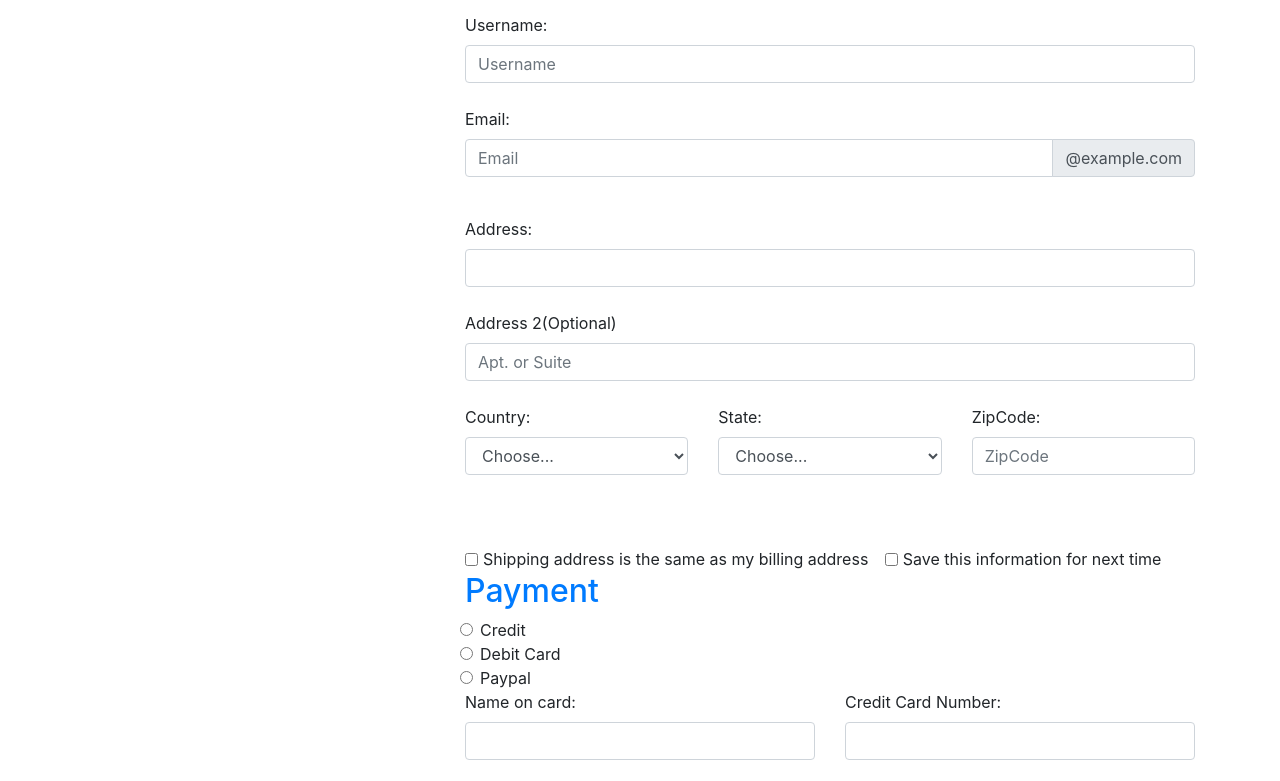
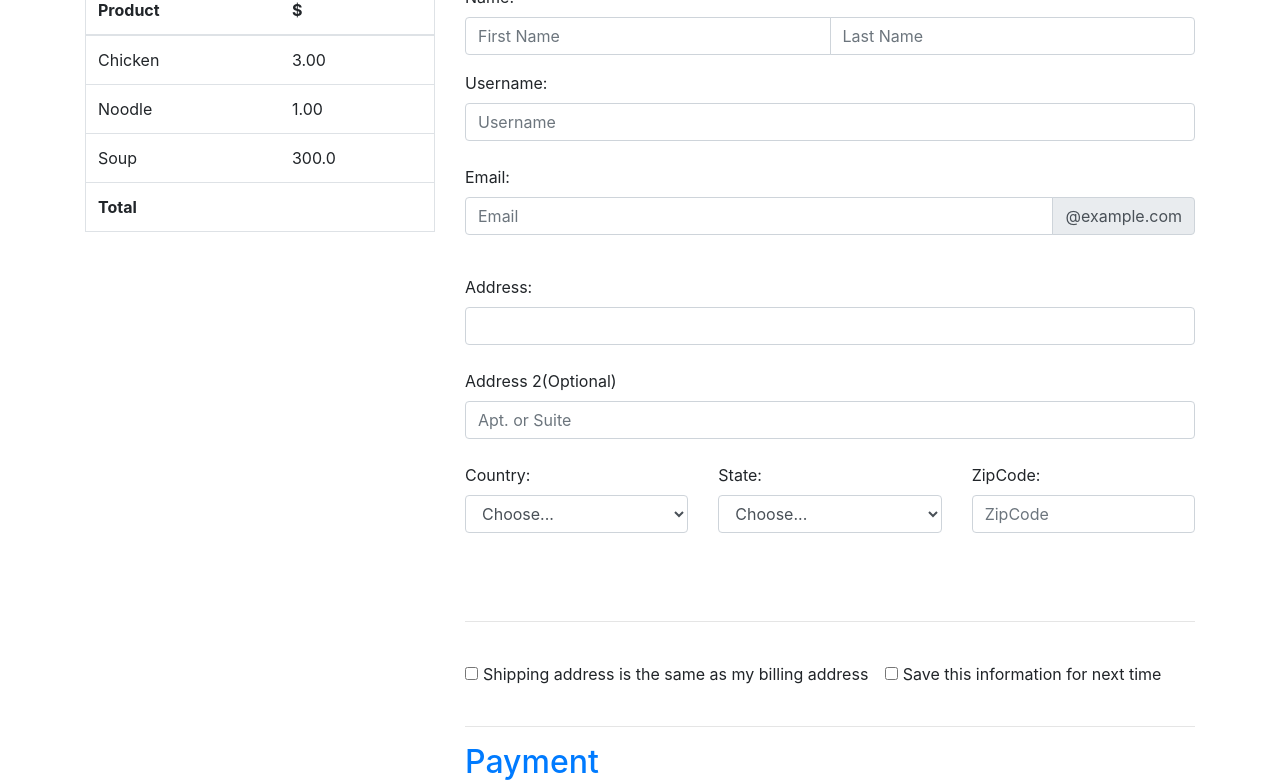
Before and after one commit to moiyajosephs/checkout, a plain HTML site: page index.html in a window 1280 px wide. Shown: the part 247-1028 px from the top of the page. Drawn offline with nearby package versions, Linux system fonts and the light colour scheme.

Commit message:
css edits

```diff
--- a/index.html
+++ b/index.html
@@ -2,6 +2,7 @@
 <html>
     <head>
         <title>Checkout</title>
+        <link rel="icon" href="https://encrypted-tbn0.gstatic.com/images?q=tbn%3AANd9GcTQJ1IRfa4qbcf2nllACPwuTWIwUESecIot3bYbyEDV-gWUXM_M26k5N8k6OdcK2QquOiKayQcn&usqp=CAc"
         <meta charset="utf-8">
         <meta name="viewport" content="width=device-width, initial-scale=1">
         <link rel="stylesheet" href="https://maxcdn.bootstrapcdn.com/bootstrap/4.5.2/css/bootstrap.min.css">
@@ -9,7 +10,7 @@
         <script src="https://cdnjs.cloudflare.com/ajax/libs/popper.js/1.16.0/umd/popper.min.js"></script>
         <script src="https://maxcdn.bootstrapcdn.com/bootstrap/4.5.2/js/bootstrap.min.js"></script>
         <img class="d-block mx-auto" src="https://encrypted-tbn0.gstatic.com/images?q=tbn%3AANd9GcTQJ1IRfa4qbcf2nllACPwuTWIwUESecIot3bYbyEDV-gWUXM_M26k5N8k6OdcK2QquOiKayQcn&usqp=CAc" alt width="72" height="72">
-        <h1 class="text-center text-primary">Checkout</h1>
+        <h1 class="text-center text-primary display-2">Checkout</h1>
     </head>
 
 
@@ -18,7 +19,37 @@
             <div class ="container">
                 <div class="row">
                     <div class="col-md-4">
-                        <h2 class="text-primary">Your Cart</h1>
+                        <h2 class="text-primary">Your Cart</h2>
+
+                        <table class="table table-hover border border-light-3">
+                            <thead>
+                                <tr>
+                                    <th scope="col">Product</th>
+                                    <th scope="col">$</th>
+                                </tr>
+                            </thead>
+                            <tbody>
+                                <tr>
+                                    <td>Chicken</td>
+                                    <td>3.00</td>
+                                </tr>
+                                <tr>
+                                    <td>Noodle</td>
+                                    <td>1.00</td>
+                                </tr>
+                                <tr>
+                                    <td>Soup</td>
+                                    <td>300.0</td>
+                                </tr>
+
+                            </tbody>
+                            <tfoot>
+                                <tr>
+                                    <th scope="col">Total</th>
+                                    <th scope="col"> </th>
+                                </tr>
+                            </tfoot>
+                        </table>
                     </div>
                     <div class="col-md-8">
                         <h2 class="text-primary">Billing Address</h1>
@@ -91,6 +122,8 @@
                         </div>
                         <br>
                         <br>
+                        <hr>
+                        <br>
 
                         <div class="form-check form-check-inline">
                             <input class="form-check-input" type="checkbox" id="ship-addr">
@@ -103,6 +136,8 @@
 
 
                         <br>
+                        <br>
+                        <hr>
                         <h2 class="text-primary">Payment</h1>
 
 
@@ -126,7 +161,7 @@
                             </label>
                         </div>
 
-
+                        <hr>
 
 
                         <!--Card-->
@@ -153,6 +188,7 @@
                             </div>
                         </div>
                     <br>
+                    <hr>
                         <!--Submit Button-->
                         <div>
                             <button class="btn btn-primary" type="submit">Continue to checkout</button>
```
